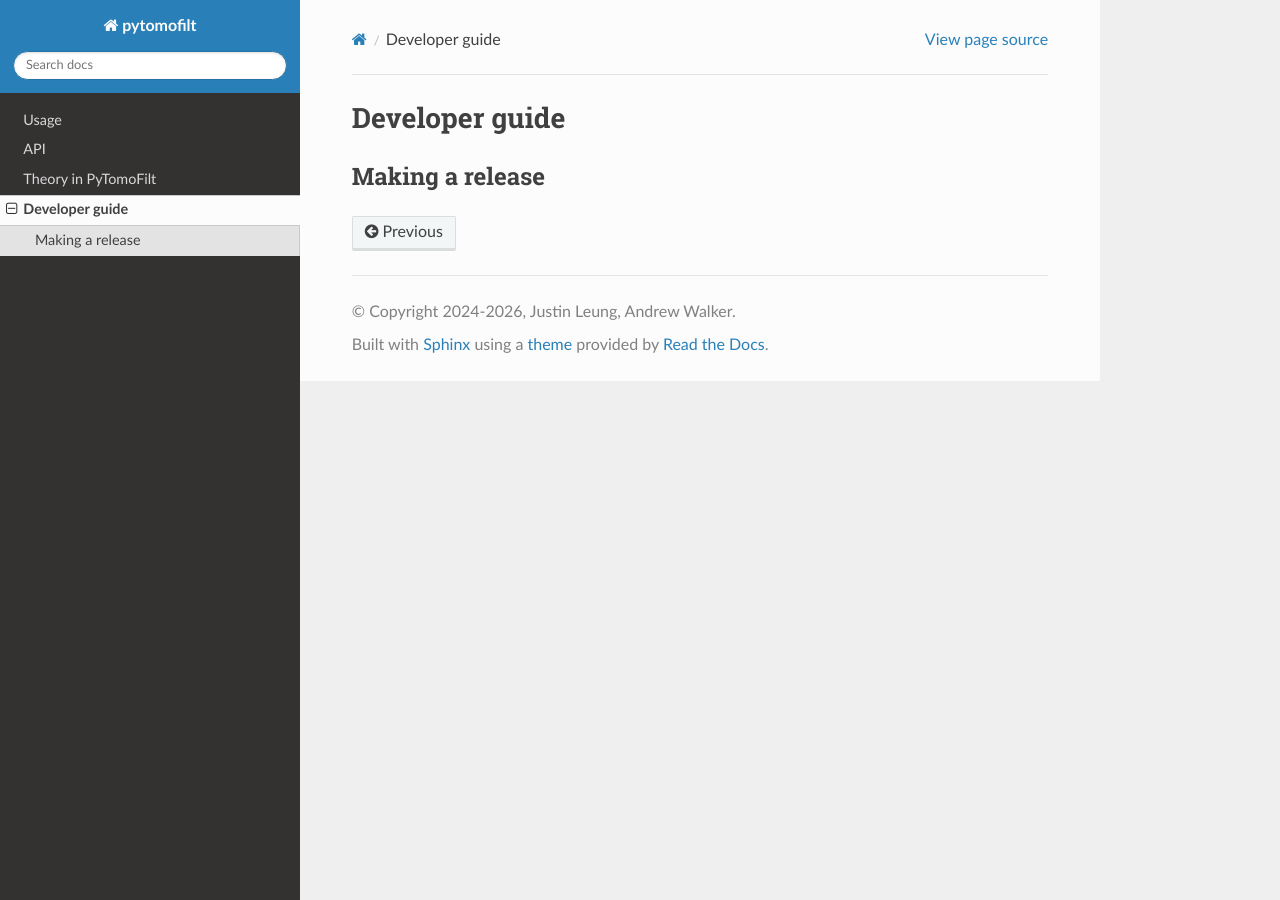
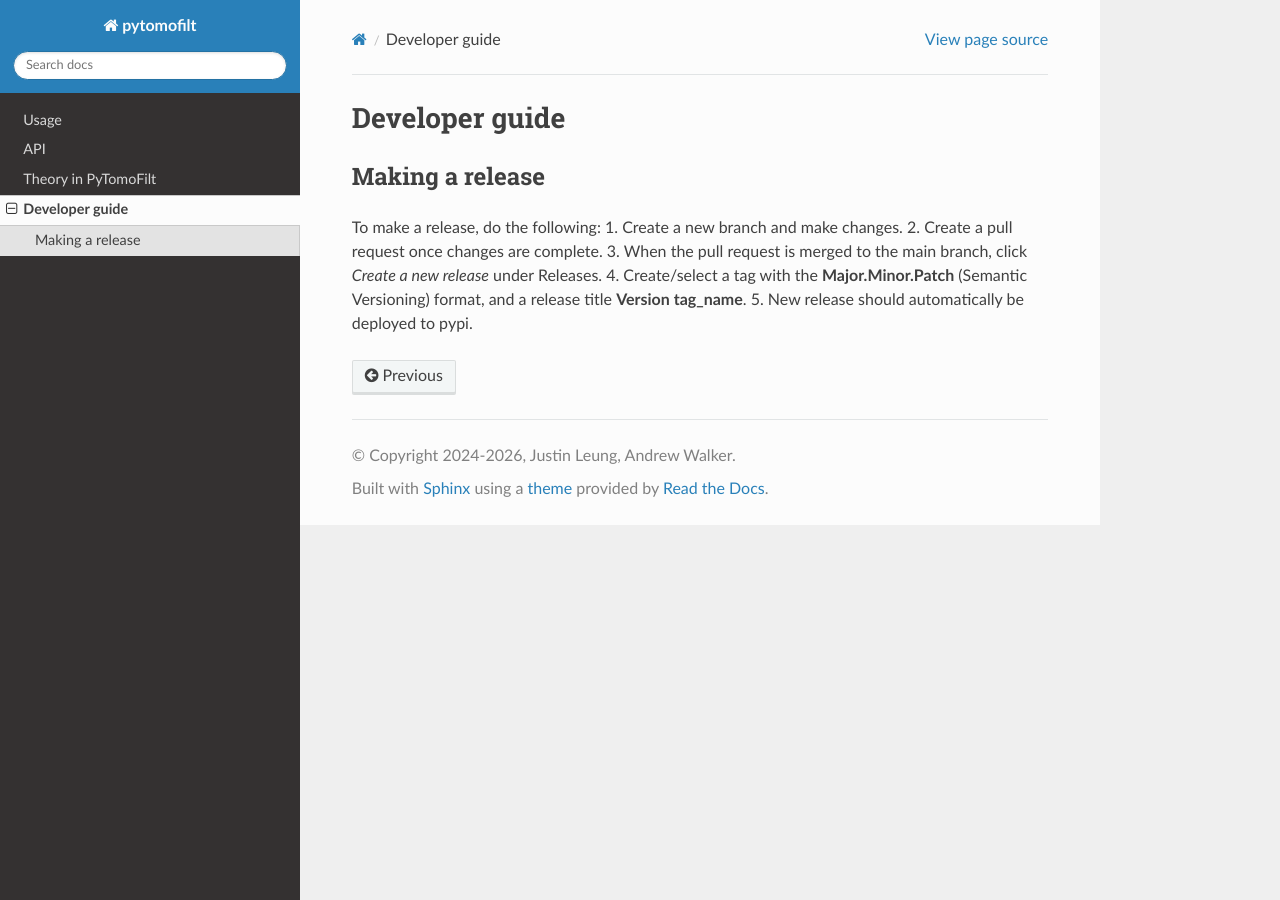
Before and after one commit to justinleung4732/pytomofilt, a Sphinx documentation site: the page built from docs/source/dev.rst, in a window 1280 px wide. Built offline with Sphinx 7.4.7 and the Read the Docs theme 3.1.0, drawn with Linux system fonts in a browser that asks for light colours.

Commit message:
Added notes on making a new release

```diff
--- a/docs/source/dev.rst
+++ b/docs/source/dev.rst
@@ -3,3 +3,9 @@ Developer guide
 
 Making a release
 ----------------
+To make a release, do the following:
+1. Create a new branch and make changes.
+2. Create a pull request once changes are complete.
+3. When the pull request is merged to the main branch, click *Create a new release* under Releases.
+4. Create/select a tag with the **Major.Minor.Patch** (Semantic Versioning) format, and a release title **Version tag_name**.
+5. New release should automatically be deployed to pypi.
```
